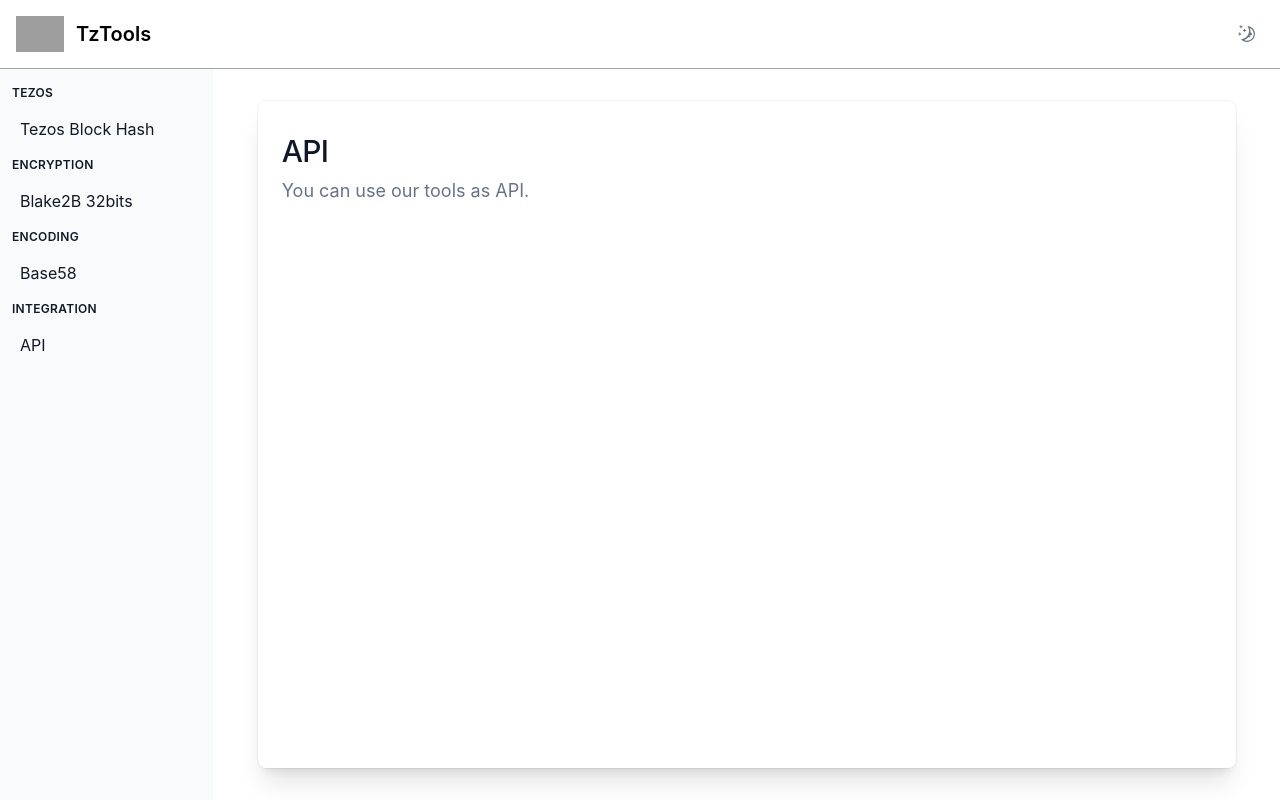
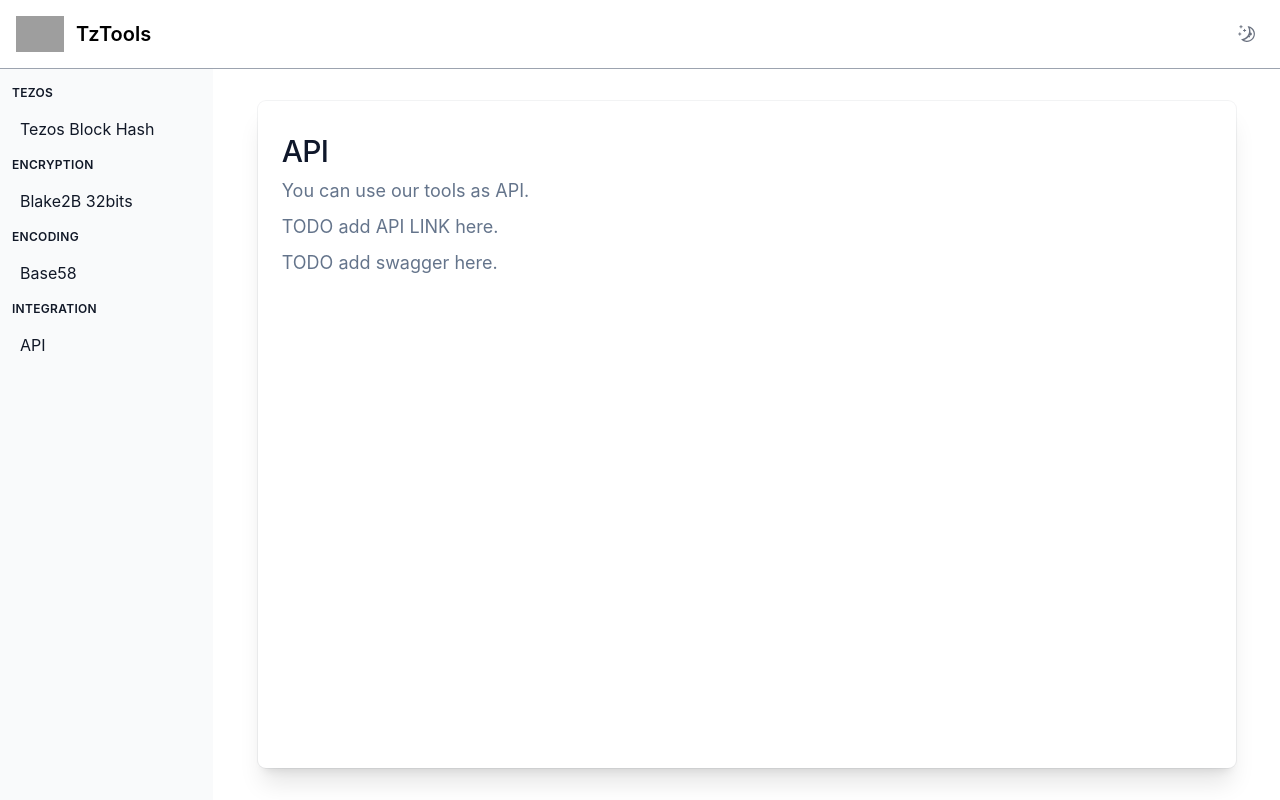
Before and after one commit to marigold-dev/tztools, a React (Create React App) app in the folder frontend/: page /api in a window 1280 px wide. Built offline with nearby package versions, Linux system fonts and the light colour scheme; grey boxes are pictures that could not be loaded.

Commit message:
show todo

```diff
--- a/frontend/src/components/tools/API.tsx
+++ b/frontend/src/components/tools/API.tsx
@@ -8,10 +8,10 @@ function API() {
           <h1 className="text-slate-900 dark:text-white mt-0 text-3xl font-medium tracking-tight">API</h1>
           <p className="text-slate-500 dark:text-slate-400 mt-2 text-lg">
               You can use our tools as API.</p>
-          {/* <p className="text-slate-500 dark:text-slate-400 mt-2 text-lg"> */}
-          {/*     TODO add API LINK here.</p> */}
-          {/* <p className="text-slate-500 dark:text-slate-400 mt-2 text-lg"> */}
-          {/*     TODO add swagger here.</p> */}
+          <p className="text-slate-500 dark:text-slate-400 mt-2 text-lg">
+              TODO add API LINK here.</p>
+          <p className="text-slate-500 dark:text-slate-400 mt-2 text-lg">
+              TODO add swagger here.</p>
         </div>
     </div>
   );
```
